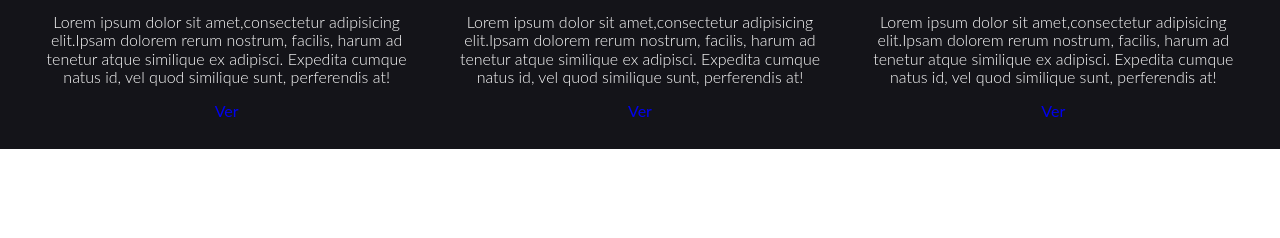
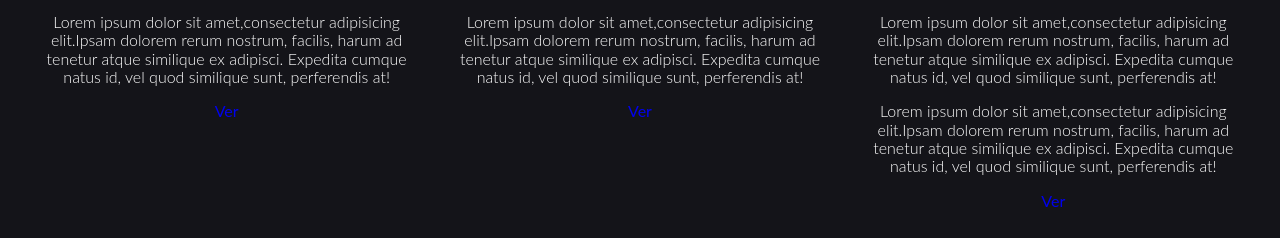
Before and after one commit to dav1ddq0/gitfacilito, a plain HTML site: page index.html in a window 1280 px wide. Shown: the part 981-1219 px from the top of the page. Before the commit the page ends 1130 px from the top, so only its background shows below. Drawn offline with nearby package versions, Linux system fonts and the light colour scheme.

Commit message:
Agregamos un nuevo parrafo

```diff
--- a/index.html
+++ b/index.html
@@ -58,6 +58,8 @@
                 <h3>Twitter</h3>
                 <p>Lorem ipsum dolor sit amet,consectetur adipisicing elit.Ipsam dolorem rerum nostrum, facilis, harum ad
                 tenetur atque similique ex adipisci. Expedita cumque natus id, vel quod similique sunt, perferendis at!</p>
+                <p>Lorem ipsum dolor sit amet,consectetur adipisicing elit.Ipsam dolorem rerum nostrum, facilis, harum ad
+                    tenetur atque similique ex adipisci. Expedita cumque natus id, vel quod similique sunt, perferendis at!</p>
                 <a href="#",class="btn">Ver</a>
                 </article>
 
```
